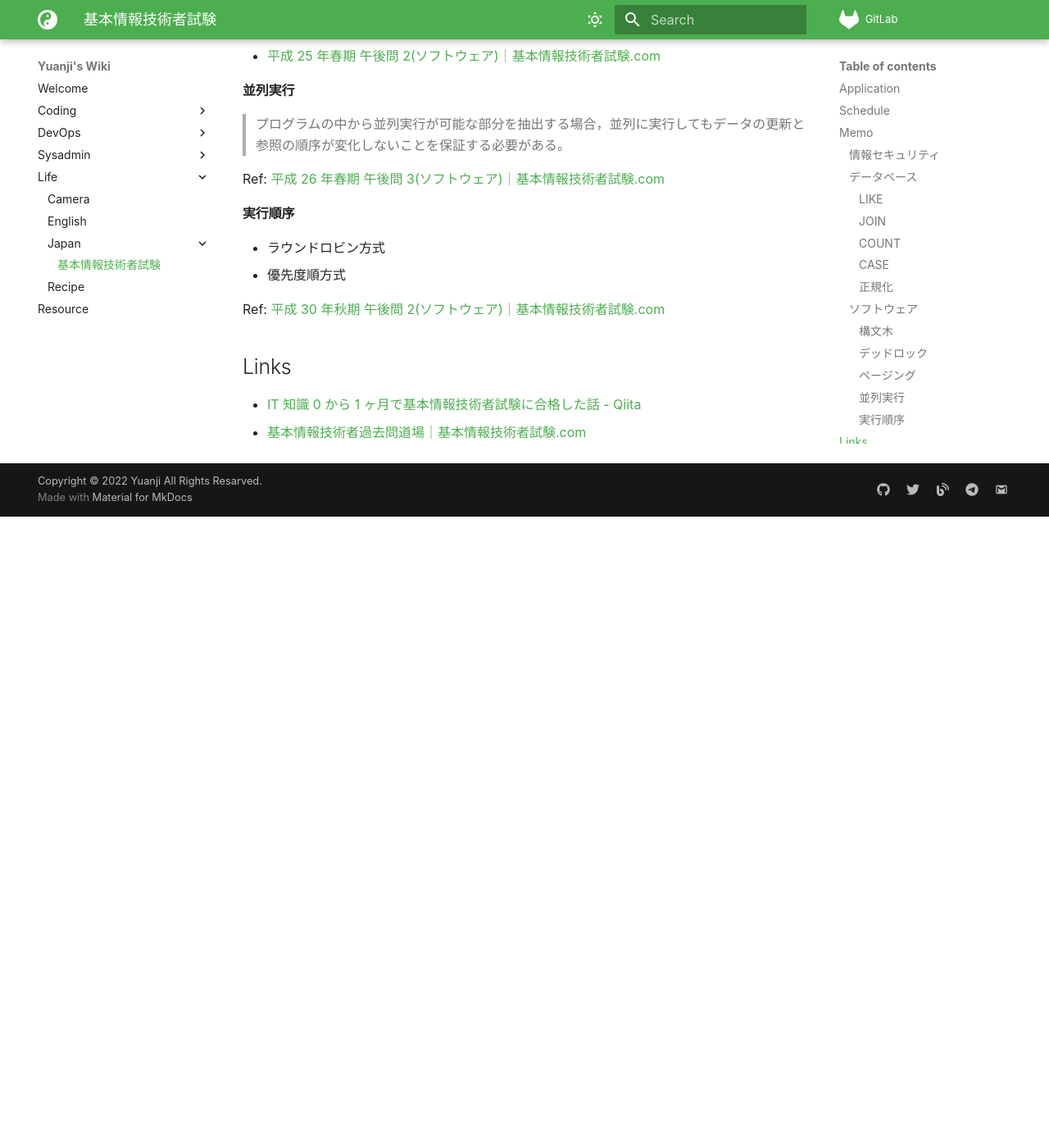
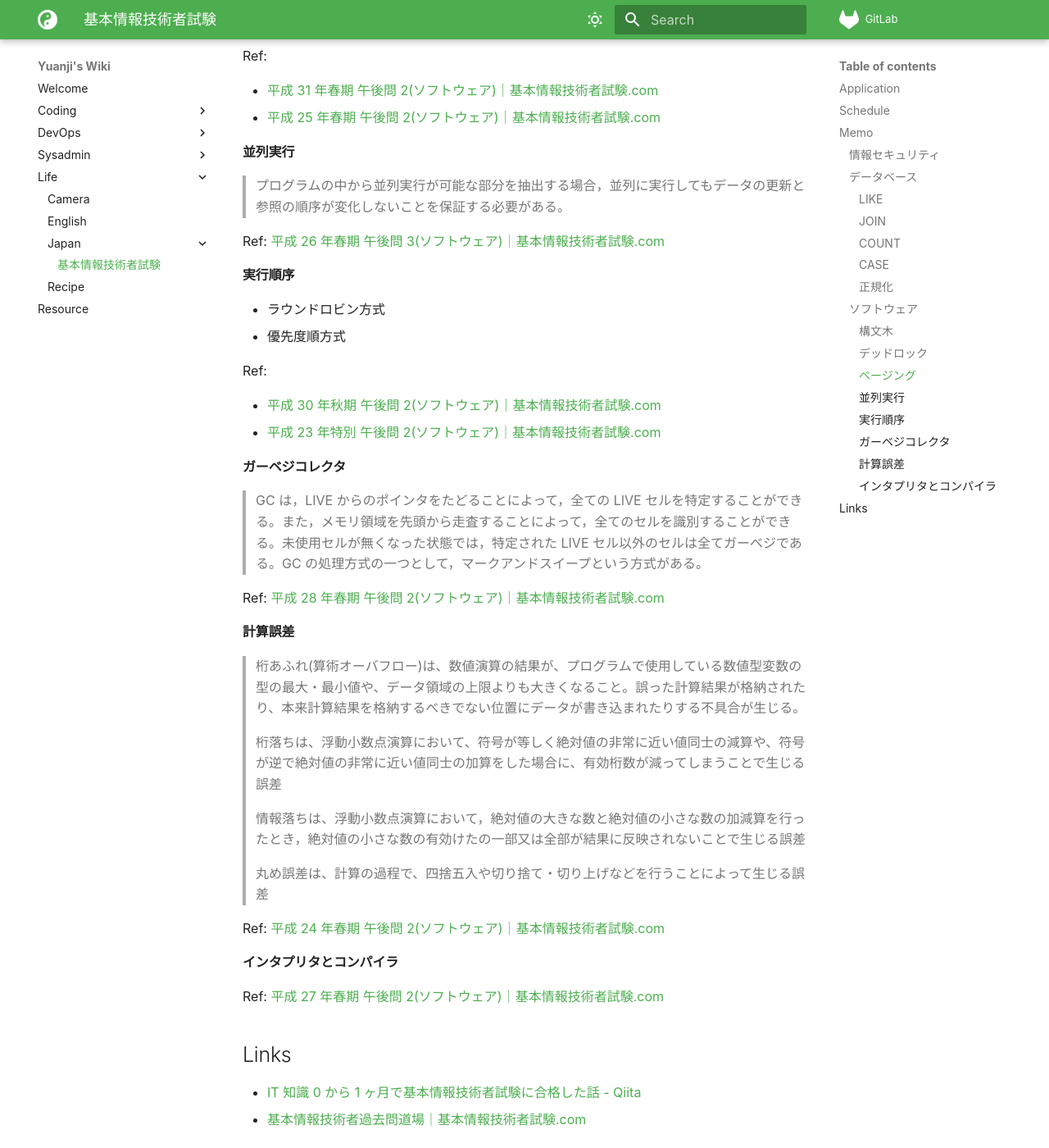
Before and after one commit to yuanji-dev/wiki, an MkDocs documentation site: the page built from docs/life/japan/fe.md, in a window 1280 px wide and 1400 px high, scrolled down 3059 px. Shown: the whole window at 82% size. Built offline with MkDocs 1.6.1 and Material for MkDocs 9.7.7, drawn with Linux system fonts in a browser that asks for light colours; some web fonts are replaced; comment, search, counter and statistics services are not loaded; before the commit the page ends 3689 px from its top, so only the background shows below that; some of the changed text lies outside the part shown.

Commit message:
feat(fe): update fe.md

```diff
--- a/docs/life/japan/fe.md
+++ b/docs/life/japan/fe.md
@@ -91,7 +91,10 @@ Ref: [平成 27 年春期 午後問 3(データベース)｜基本情報技術
 
 - 逆ポーランド表記法
 
-Ref: [平成 22 年春期 午後問 2(ソフトウェア)｜基本情報技術者試験.com](https://www.fe-siken.com/kakomon/22_haru/pm02.html)
+Ref:
+
+- [平成 22 年春期 午後問 2(ソフトウェア)｜基本情報技術者試験.com](https://www.fe-siken.com/kakomon/22_haru/pm02.html)
+- [平成 28 年秋期 午後問 2(ソフトウェア)｜基本情報技術者試験.com](https://www.fe-siken.com/kakomon/28_aki/pm02.html)
 
 #### デッドロック
 
@@ -129,7 +132,32 @@ Ref: [平成 26 年春期 午後問 3(ソフトウェア)｜基本情報技術
 - ラウンドロビン方式
 - 優先度順方式
 
-Ref: [平成 30 年秋期 午後問 2(ソフトウェア)｜基本情報技術者試験.com](https://www.fe-siken.com/kakomon/30_aki/pm02.html)
+Ref:
+
+- [平成 30 年秋期 午後問 2(ソフトウェア)｜基本情報技術者試験.com](https://www.fe-siken.com/kakomon/30_aki/pm02.html)
+- [平成 23 年特別 午後問 2(ソフトウェア)｜基本情報技術者試験.com](https://www.fe-siken.com/kakomon/23_toku/pm02.html)
+
+#### ガーベジコレクタ
+
+> GC は，LIVE からのポインタをたどることによって，全ての LIVE セルを特定することができる。また，メモリ領域を先頭から走査することによって，全てのセルを識別することができる。未使用セルが無くなった状態では，特定された LIVE セル以外のセルは全てガーベジである。GC の処理方式の一つとして，マークアンドスイープという方式がある。
+
+Ref: [平成 28 年春期 午後問 2(ソフトウェア)｜基本情報技術者試験.com](https://www.fe-siken.com/kakomon/28_haru/pm02.html)
+
+#### 計算誤差
+
+> 桁あふれ(算術オーバフロー)は、数値演算の結果が、プログラムで使用している数値型変数の型の最大・最小値や、データ領域の上限よりも大きくなること。誤った計算結果が格納されたり、本来計算結果を格納するべきでない位置にデータが書き込まれたりする不具合が生じる。
+>
+> 桁落ちは、浮動小数点演算において、符号が等しく絶対値の非常に近い値同士の減算や、符号が逆で絶対値の非常に近い値同士の加算をした場合に、有効桁数が減ってしまうことで生じる誤差
+>
+> 情報落ちは、浮動小数点演算において，絶対値の大きな数と絶対値の小さな数の加減算を行ったとき，絶対値の小さな数の有効けたの一部又は全部が結果に反映されないことで生じる誤差
+>
+> 丸め誤差は、計算の過程で、四捨五入や切り捨て・切り上げなどを行うことによって生じる誤差
+
+Ref: [平成 24 年春期 午後問 2(ソフトウェア)｜基本情報技術者試験.com](https://www.fe-siken.com/kakomon/24_haru/pm02.html)
+
+#### インタプリタとコンパイラ
+
+Ref: [平成 27 年春期 午後問 2(ソフトウェア)｜基本情報技術者試験.com](https://www.fe-siken.com/kakomon/27_haru/pm02.html)
 
 ## Links
 
```
